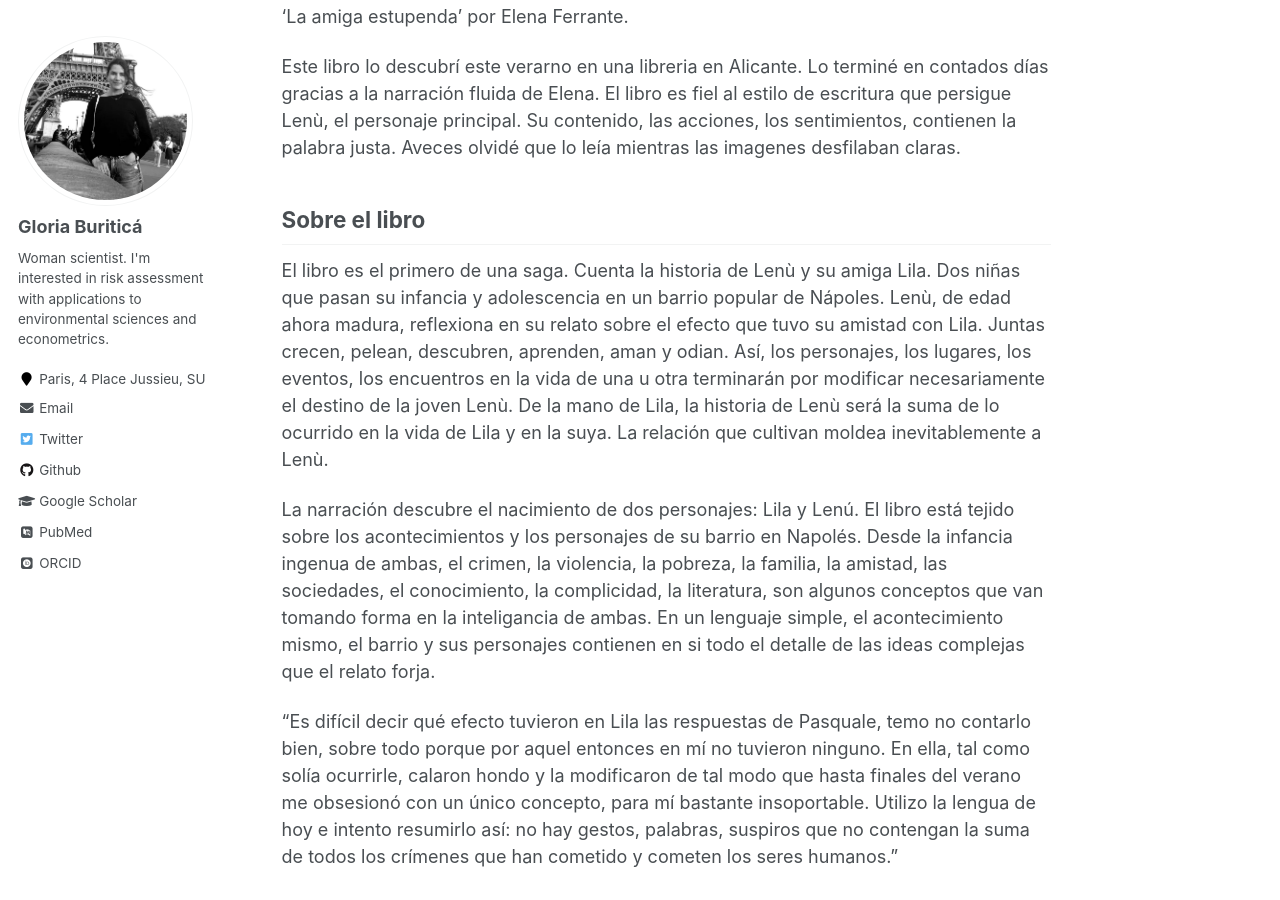
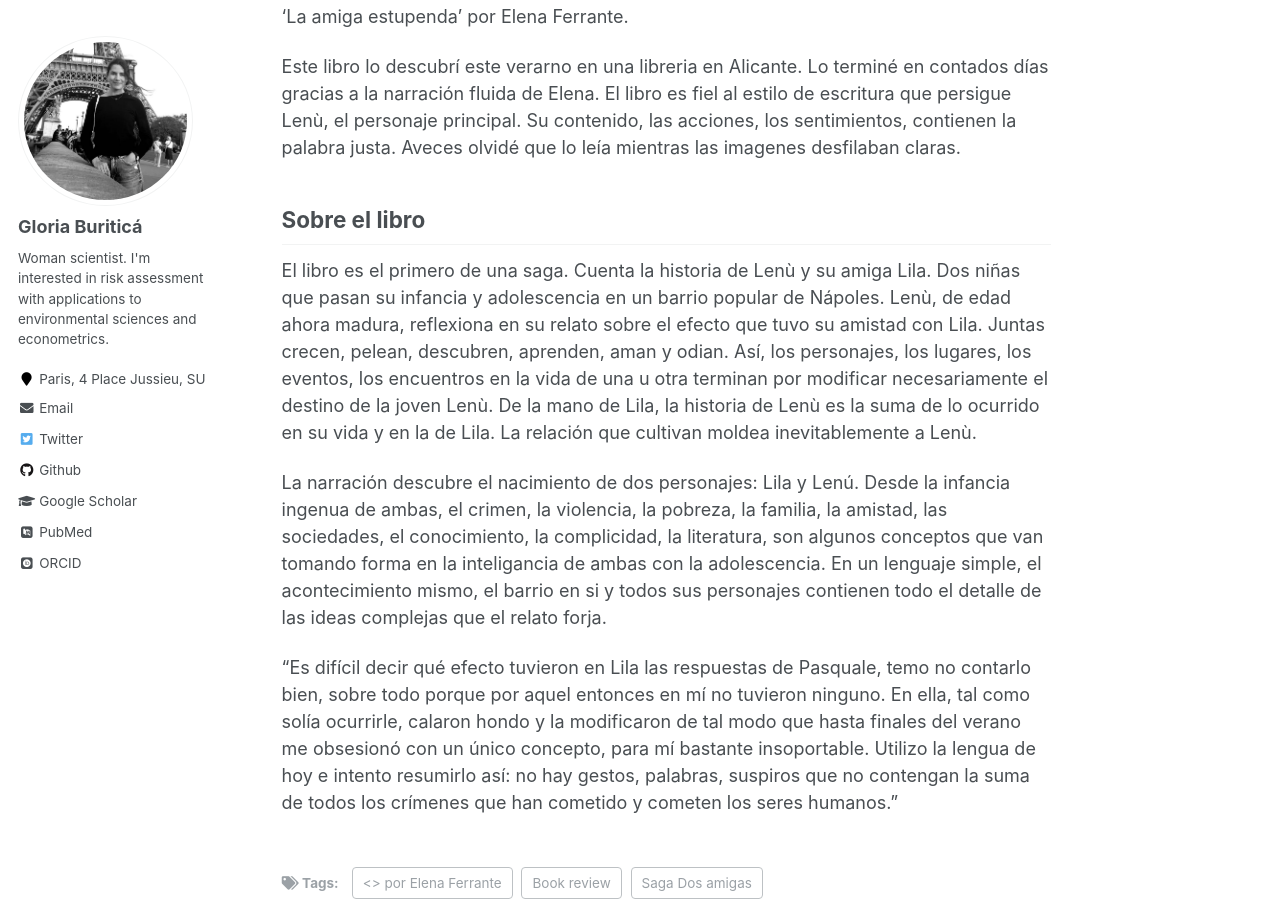
Before and after one commit to GBuritica/GBuritica.github.io, a Jekyll site: the page built from _posts/2022-08-17-blog-post-2.md, in a window 1280 px wide and 900 px high, scrolled down 239 px. Built offline with Jekyll 4.4.1, drawn with Linux system fonts in a browser that asks for light colours; some web fonts are replaced.

Commit message:
Update 2022-08-17-blog-post-2.md

```diff
--- a/_posts/2022-08-17-blog-post-2.md
+++ b/_posts/2022-08-17-blog-post-2.md
@@ -15,9 +15,9 @@
 
 ## Sobre el libro
 
-El libro es el primero de una saga. Cuenta la historia de Lenù y su amiga Lila. Dos niñas que pasan su infancia y adolescencia en un barrio popular de Nápoles. Lenù, de edad ahora madura, reflexiona en su relato sobre el efecto que tuvo su amistad con Lila. Juntas crecen, pelean, descubren, aprenden, aman y odian. Así, los personajes, los lugares, los eventos, los encuentros en la vida de una u otra terminarán por modificar necesariamente el destino de la joven Lenù. De la mano de Lila, la historia de Lenù será la suma de lo ocurrido en la vida de Lila y en la suya. La relación que cultivan moldea inevitablemente a Lenù.
+El libro es el primero de una saga. Cuenta la historia de Lenù y su amiga Lila. Dos niñas que pasan su infancia y adolescencia en un barrio popular de Nápoles. Lenù, de edad ahora madura, reflexiona en su relato sobre el efecto que tuvo su amistad con Lila. Juntas crecen, pelean, descubren, aprenden, aman y odian. Así, los personajes, los lugares, los eventos, los encuentros en la vida de una u otra terminan por modificar necesariamente el destino de la joven Lenù. De la mano de Lila, la historia de Lenù es la suma de lo ocurrido en su vida y en la de Lila. La relación que cultivan moldea inevitablemente a Lenù.
 
-La narración descubre el nacimiento de dos personajes: Lila y Lenú. El libro está tejido sobre los acontecimientos y los personajes de su barrio en Napolés. Desde la infancia ingenua de ambas, el crimen, la violencia, la pobreza, la familia, la amistad, las sociedades, el conocimiento, la complicidad, la literatura, son algunos conceptos que van tomando forma en la inteligancia de ambas. En un lenguaje simple, el acontecimiento mismo, el barrio y sus personajes contienen en si todo el detalle de las ideas complejas que el relato forja.
+La narración descubre el nacimiento de dos personajes: Lila y Lenú. Desde la infancia ingenua de ambas, el crimen, la violencia, la pobreza, la familia, la amistad, las sociedades, el conocimiento, la complicidad, la literatura, son algunos conceptos que van tomando forma en la inteligancia de ambas con la adolescencia. En un lenguaje simple, el acontecimiento mismo, el barrio en si y todos sus personajes contienen todo el detalle de las ideas complejas que el relato forja.
 
 
 "Es difícil decir qué efecto tuvieron en Lila las respuestas de Pasquale, temo no contarlo bien, sobre todo porque por aquel entonces en mí no tuvieron ninguno. En ella, tal como solía ocurrirle, calaron hondo y la modificaron de tal modo que hasta finales del verano me obsesionó con un único concepto, para mí bastante insoportable. Utilizo la lengua de hoy e intento resumirlo así: no hay gestos, palabras, suspiros que no contengan la suma de todos los crímenes que han cometido y cometen los seres humanos."
```
